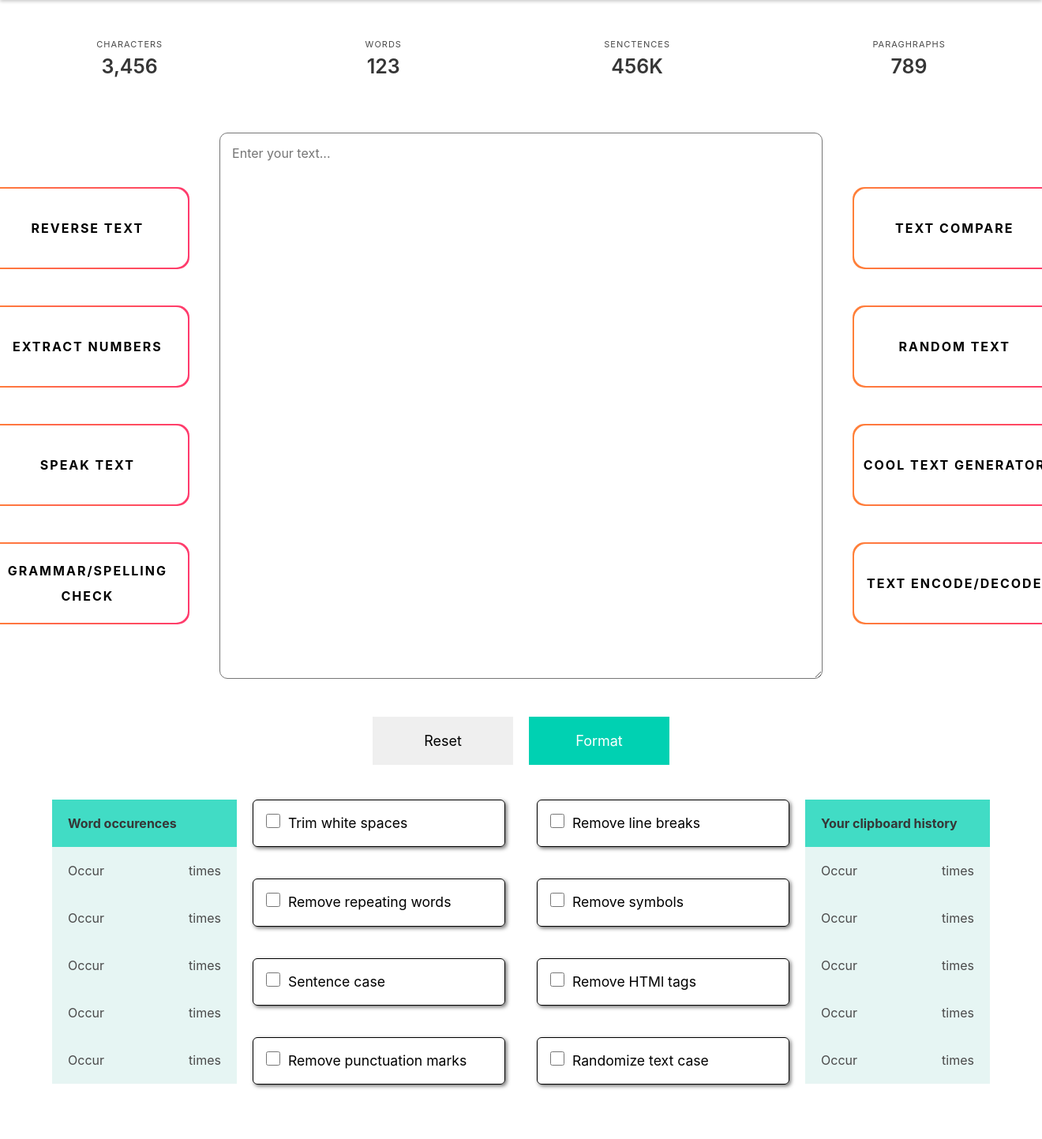
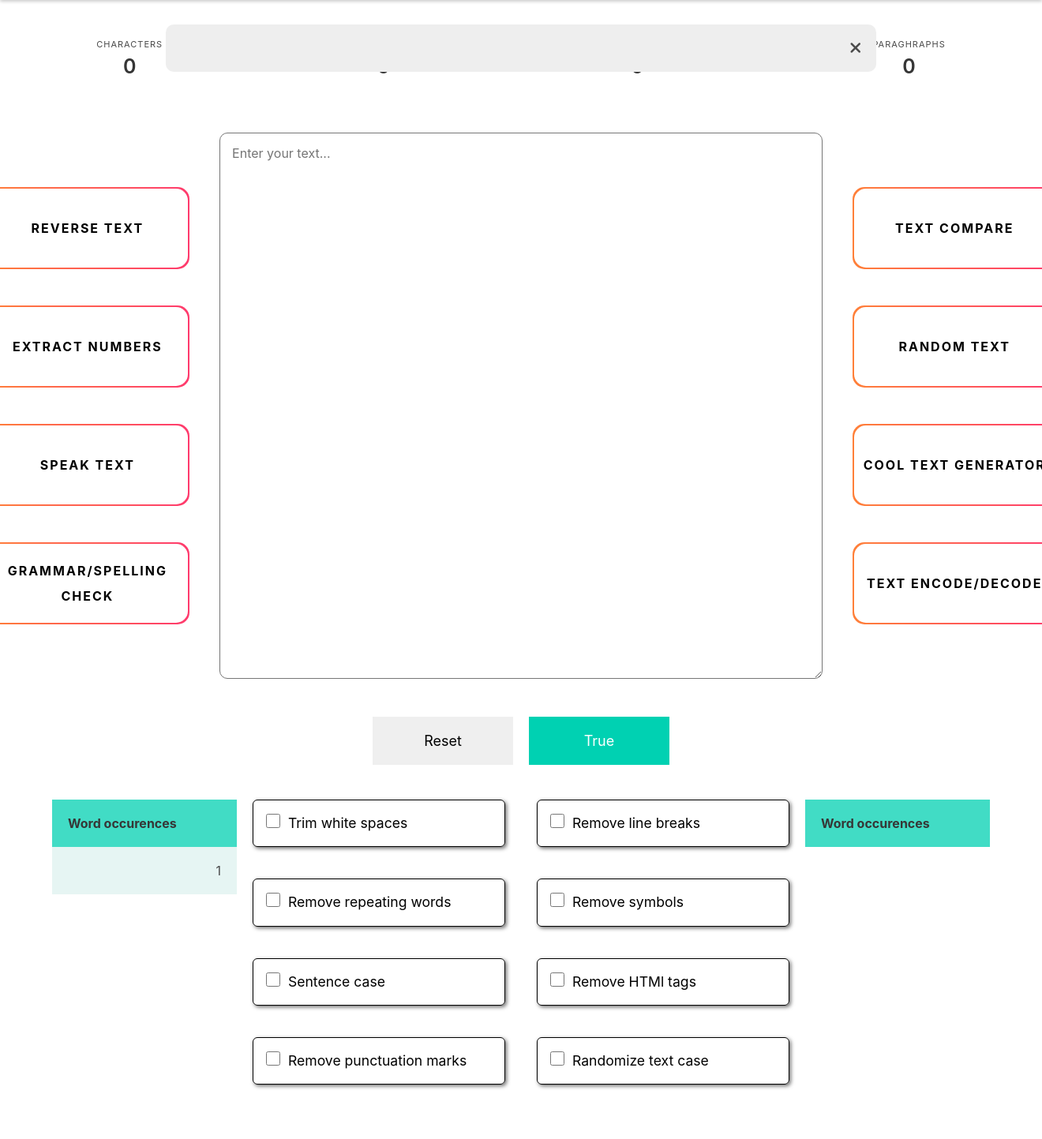
Before and after one commit to prajvalchavan99/TheSite, a Django app: page /texty/ in a window 1320 px wide; the page is wider, and only the part inside the window is pictured. Shown: the part 89-1532 px from the top of that part at 79% size. Before the commit the page ends 1468 px from the top of that part, so only its background shows below. Run offline with Django 4.2, Linux system fonts and the light colour scheme; lists and menus that the app fills with data are empty; some libraries are stand-ins or nearby versions.

Commit message:
partial working

```diff
--- a/texty/static/css/main.css
+++ b/texty/static/css/main.css
@@ -4,7 +4,8 @@
     width: 100%;
     flex: 0 0 20%;
 }
-.card-right{
+
+.card-right {
     text-align: center;
     margin: 0px 10px 0px 30px;
     width: 100%;
@@ -17,7 +18,7 @@
     }
 }
 
-.textareaprimary{
+.textareaprimary {
     display: block;
     margin: 0px 10px;
     width: 100%;
@@ -27,26 +28,33 @@
     border-radius: 10px;
     flex: 0 0 60%;
 }
-.bordershadow:focus-visible,:visited,:focus {
+
+.bordershadow:focus-visible,
+:visited,
+:focus {
     outline: rgb(35 173 255);
-    box-shadow: 0 0 6px rgb(35 173 255) ;
+    box-shadow: 0 0 6px rgb(35 173 255);
 }
 
-a.navbar-item, .navbar-link{
+a.navbar-item,
+.navbar-link {
     font-size: 22px;
 }
 
-@media screen and (min-width: 1024px){
+@media screen and (min-width: 1024px) {
     .navbar {
         min-height: 4.25rem;
     }
 }
+
 .navbar-item img {
     max-height: none;
 }
+
 nav {
-    box-shadow: 0 2px 4px 0 rgba(0,0,0,.2);
+    box-shadow: 0 2px 4px 0 rgba(0, 0, 0, .2);
 }
+
 .navbar-start {
     margin-left: auto;
     justify-content: space-evenly;
@@ -62,7 +70,7 @@
     color: black;
     margin: 0px 5px;
 } */
-.maincontainer{
+.maincontainer {
     display: flex;
     width: 1273px;
     margin: 0 auto;
@@ -119,19 +127,45 @@
 }
 
 @-webkit-keyframes AnimateBorder {
-    0%{background-position:0% 50%}
-    50%{background-position:100% 50%}
-    100%{background-position:0% 50%}
+    0% {
+        background-position: 0% 50%
     }
+
+    50% {
+        background-position: 100% 50%
+    }
+
+    100% {
+        background-position: 0% 50%
+    }
+}
+
 @-moz-keyframes AnimateBorder {
-    0%{background-position:0% 50%}
-    50%{background-position:100% 50%}
-    100%{background-position:0% 50%}
+    0% {
+        background-position: 0% 50%
     }
+
+    50% {
+        background-position: 100% 50%
+    }
+
+    100% {
+        background-position: 0% 50%
+    }
+}
+
 @keyframes AnimateBorder {
-    0%{background-position:0% 50%}
-    50%{background-position:100% 50%}
-    100%{background-position:0% 50%}
+    0% {
+        background-position: 0% 50%
+    }
+
+    50% {
+        background-position: 100% 50%
+    }
+
+    100% {
+        background-position: 0% 50%
+    }
 }
 
 .button-36 {
@@ -142,7 +176,7 @@
     color: #FFFFFF;
     cursor: pointer;
     flex-shrink: 0;
-    font-family: "Inter UI","SF Pro Display",-apple-system,BlinkMacSystemFont,"Segoe UI",Roboto,Oxygen,Ubuntu,Cantarell,"Open Sans","Helvetica Neue",sans-serif;
+    font-family: "Inter UI", "SF Pro Display", -apple-system, BlinkMacSystemFont, "Segoe UI", Roboto, Oxygen, Ubuntu, Cantarell, "Open Sans", "Helvetica Neue", sans-serif;
     font-size: 24px;
     font-weight: 500;
     height: 8rem;
@@ -162,46 +196,49 @@
     transition-duration: .1s;
 }
 
-.title{
+.title {
     font-size: 25px;
 }
 
-.extraoptions{
+.extraoptions {
     display: flex;
     margin: 0 auto;
     width: 90%;
     justify-content: center;
+    height: 450px;
+    overflow: auto;
 }
 
-.extraoptions>div{
+.extraoptions>div {
     width: 100%;
 }
 
-.extraoptionelements{
+.extraoptionelements {
     padding: 20px;
     width: 100%;
 }
 
-.extraoptionelements label{
+.extraoptionelements label {
     font-size: 1.1rem;
 }
 
-.extraoptionelements input[type=checkbox]{
+.extraoptionelements input[type=checkbox] {
     height: 18px;
     width: 18px;
 }
 
-.formatbuttons{
+.formatbuttons {
     display: flex;
     width: 30%;
     margin: 0 auto;
 }
-.formatbuttons>div{
+
+.formatbuttons>div {
     width: 100%;
     text-align: center;
 }
 
-.formatbuttons button{
+.formatbuttons button {
     padding: 20px;
     border: none;
     font-size: 18px;
@@ -209,11 +246,11 @@
 }
 
 
-.custom-checkbox{
+.custom-checkbox {
     width: 100%;
 }
 
-.custom-checkbox span{
+.custom-checkbox span {
     width: 20rem;
     display: block;
     border-radius: 6px;
@@ -227,12 +264,12 @@
     cursor: pointer;
     user-select: none;
     border: 1px solid;
-    -webkit-box-shadow: 2px 2px 5px 0px rgba(112,112,112,1);
-    -moz-box-shadow: 2px 2px 5px 0px rgba(112,112,112,1);
-    box-shadow: 2px 2px 5px 0px rgba(112,112,112,1);
+    -webkit-box-shadow: 2px 2px 5px 0px rgba(112, 112, 112, 1);
+    -moz-box-shadow: 2px 2px 5px 0px rgba(112, 112, 112, 1);
+    box-shadow: 2px 2px 5px 0px rgba(112, 112, 112, 1);
 }
 
-.custom-checkbox-input:checked ~ .custom-checkbox-text {
+.custom-checkbox-input:checked~.custom-checkbox-text {
     border: 2px solid #00d1b2;
     color: #00d1b2;
     -webkit-box-shadow: 2px 2px 5px 0px #00d1b2;
@@ -240,7 +277,7 @@
     box-shadow: 2px 2px 5px 0px #00d1b2;
 }
 
-.textcomparediv{
+.textcomparediv {
     border: 1px solid;
     width: 100%;
     margin: 10px;
@@ -254,39 +291,77 @@
     color: #555;
 }
 
-.sidetable{
+.sidetable {
     width: 100%;
     border-spacing: 20px;
     margin-top: 20px;
     border-radius: 10px;
     border-style: hidden;
 }
-.sidetable th{
+
+.sidetable th {
     background-color: #00d1b2be;
     padding: 20px;
 }
-.sidetable td{
+
+.sidetable td {
     padding: 20px;
     background-color: #e6f5f3;
 }
-.sidetable td:nth-child(2){
+
+.sidetable td:nth-child(2) {
     text-align: right;
 }
 
-.formatbuttonscompare{
+.formatbuttonscompare {
     display: flex;
     width: 1273px;
     margin: 0 auto;
     justify-content: space-around;
 }
-.formatbuttonscompare>div{
+
+.formatbuttonscompare>div {
     width: 25%;
     text-align: center;
 }
 
-.formatbuttonscompare button{
+.formatbuttonscompare button {
     padding: 20px;
     border: none;
     font-size: 18px;
     width: 90%;
 }
+
+.sidetable p {
+    text-overflow: ellipsis;
+    overflow: hidden;
+    max-width: 200px;
+    max-height: 1.2em;
+    white-space: nowrap;
+    transition: 0.15s;
+}
+
+.sidetable p:hover{
+    max-height: none !important;
+    white-space: pre-wrap;
+    transition: max-height 0.15s ease-out;
+}
+
+.mainPopup{
+    padding: 20px;
+    background-color: #EEEEEE;
+    transition: .5s;
+    max-width: 900px;
+    position: absolute;
+    margin: auto;
+    top: 120px;
+    right: 0;
+    left: 0;
+    border-radius: 10px;
+}
+
+.mainPopup i{
+    float: right;
+    font-size: 20px;
+    cursor: pointer;
+}
--- a/texty/templates/base.html
+++ b/texty/templates/base.html
@@ -2,6 +2,7 @@
 <link rel="stylesheet" href="{% static '/css/bulma.css' %}">
 <link rel="stylesheet" href="{% static '/css/main.css' %}">
 <script src="https://cdn.lordicon.com/xdjxvujz.js"></script>
+<link rel="stylesheet" href="https://cdnjs.cloudflare.com/ajax/libs/font-awesome/6.2.1/css/all.min.css" integrity="sha512-MV7K8+y+gLIBoVD59lQIYicR65iaqukzvf/nwasF0nqhPay5w/9lJmVM2hMDcnK1OnMGCdVK+iQrJ7lzPJQd1w==" crossorigin="anonymous" referrerpolicy="no-referrer" />
 <nav class="navbar" role="navigation" aria-label="main navigation">
   <div class="navbar-brand">
     <a class="navbar-item" href="https://bulma.io">
--- a/texty/templates/index.html
+++ b/texty/templates/index.html
@@ -1,35 +1,39 @@
 {% include 'base.html' %}
 <br><br>
+<div id="app">
+  <div class="mainPopup" :style="popupDisplay ? { 'display': 'block' } : { 'display': 'none' }">
+    <i class="fa-solid fa-xmark" @click="popupDisplay = false"></i>
+  </div>
   <div class="level is-mobile">
     <div class="level-item has-text-centered">
       <div>
         <p class="heading">Characters</p>
-        <p class="title">3,456</p>
+        <p class="title">[[ count ]]</p>
       </div>
     </div>
     <div class="level-item has-text-centered">
       <div>
         <p class="heading">Words</p>
-        <p class="title">123</p>
+        <p class="title">[[ wordcount]]</p>
       </div>
     </div>
     <div class="level-item has-text-centered">
       <div>
         <p class="heading">Senctences</p>
-        <p class="title">456K</p>
+        <p class="title">[[ sentencecount ]]</p>
       </div>
     </div>
     <div class="level-item has-text-centered">
       <div>
         <p class="heading">Paraghraphs</p>
-        <p class="title">789</p>
+        <p class="title">[[ paragraphcount]]</p>
       </div>
     </div>
   </div>
   <div class="maincontainer">
     <div class="card-left">
       <div class="button-wrapper">
-      <button class="side-button" type="button">Reverse text</button>
+        <button class="side-button" type="button" @click="reversetext">Reverse text</button>
         <div class="button-bg"></div>
       </div>
       <div class="button-wrapper">
@@ -47,13 +51,16 @@
         <div class="button-bg"></div>
       </div>
     </div>
-  <textarea class="textareaprimary" rows="33" name="message" placeholder="Enter your text..."></textarea>
+    <textarea class="textareaprimary" rows="33" name="message" placeholder="Enter your text..."
+      v-model="text">[[ text ]]</textarea>
     <div class="card-right">
-    <a href="{% url 'textcompare' %}"><div class="button-wrapper">
+      <a href="{% url 'textcompare' %}">
+        <div class="button-wrapper">
           <button class="side-button" type="button">Text Compare
           </button>
           <div class="button-bg"></div>
-    </div></a>
+        </div>
+      </a>
       <div class="button-wrapper">
         <button class="side-button" type="button">Random text</button>
         <div class="button-bg"></div>
@@ -70,35 +77,19 @@
   </div>
   <br><br>
   <div class="formatbuttons">
-  <div><button>Reset</button></div>
-  <div><button style="background-color:#00d1b2;color:white">Format</button></div>
+    <div><button @click="ResetFormat">Reset</button></div>
+    <div><button style="background-color:#00d1b2;color:white" @click="FormatText">[[popupDisplay]]</button></div>
   </div>
   <br>
   <div class="extraoptions">
-  <div>
+    <div id="WordOccurences" style="overflow: auto;">
       <table class="sidetable">
         <tr>
           <th colspan="2">Word occurences</th>
         </tr>
-      <tr>
-        <td>Occur</td>
-        <td>times</td>
-      </tr>
-      <tr>
-        <td>Occur</td>
-        <td>times</td>
-      </tr>
-      <tr>
-        <td>Occur</td>
-        <td>times</td>
-      </tr>
-      <tr>
-        <td>Occur</td>
-        <td>times</td>
-      </tr>
-      <tr>
-        <td>Occur</td>
-        <td>times</td>
+        <tr v-for="index,i in numberoOfOcc">
+          <td style="word-break: break-all;">[[ i ]]</td>
+          <td>[[ index ]]</td>
         </tr>
       </table>
     </div>
@@ -106,25 +97,29 @@
       <div class="extraoptionelements">
         <label class="custom-checkbox">
 
-        <span class="custom-checkbox-text"><input class="custom-checkbox-input" name="alarm" value="True" type="checkbox"> &nbsp;Trim white spaces</span>
+          <span class="custom-checkbox-text"><input class="custom-checkbox-input" name="alarm" value="True"
+              type="checkbox" v-model="TrimWhiteSpaces"> &nbsp;Trim white spaces</span>
         </label>
       </div>
       <div class="extraoptionelements">
         <label class="custom-checkbox">
 
-        <span class="custom-checkbox-text"><input class="custom-checkbox-input" name="alarm" value="True" type="checkbox"> &nbsp;Remove repeating words</span>
+          <span class="custom-checkbox-text"><input class="custom-checkbox-input" name="alarm" value="True"
+              type="checkbox" v-model="RemoveReapetingWords"> &nbsp;Remove repeating words</span>
         </label>
       </div>
       <div class="extraoptionelements">
         <label class="custom-checkbox">
 
-        <span class="custom-checkbox-text"><input class="custom-checkbox-input" name="alarm" value="True" type="checkbox"> &nbsp;Sentence case</span>
+          <span class="custom-checkbox-text"><input class="custom-checkbox-input" name="alarm" value="True"
+              type="checkbox" v-model="SentenceCase"> &nbsp;Sentence case</span>
         </label>
       </div>
       <div class="extraoptionelements">
         <label class="custom-checkbox">
 
-        <span class="custom-checkbox-text"><input class="custom-checkbox-input" name="alarm" value="True" type="checkbox"> &nbsp;Remove punctuation marks</span>
+          <span class="custom-checkbox-text"><input class="custom-checkbox-input" name="alarm" value="True"
+              type="checkbox" v-model="RemovePunctuationMarks"> &nbsp;Remove punctuation marks</span>
         </label>
       </div>
     </div>
@@ -132,52 +127,173 @@
       <div class="extraoptionelements">
         <label class="custom-checkbox">
 
-        <span class="custom-checkbox-text"><input class="custom-checkbox-input" name="alarm" value="True" type="checkbox"> &nbsp;Remove line breaks</span>
+          <span class="custom-checkbox-text"><input class="custom-checkbox-input" name="alarm" value="True"
+              type="checkbox" v-model="RemoveLineBreakes"> &nbsp;Remove line breaks</span>
         </label>
       </div>
       <div class="extraoptionelements">
         <label class="custom-checkbox">
 
-        <span class="custom-checkbox-text"><input class="custom-checkbox-input" name="alarm" value="True" type="checkbox"> &nbsp;Remove symbols</span>
+          <span class="custom-checkbox-text"><input class="custom-checkbox-input" name="alarm" value="True"
+              type="checkbox" v-model="RemoveSymbols"> &nbsp;Remove symbols</span>
         </label>
       </div>
       <div class="extraoptionelements">
         <label class="custom-checkbox">
 
-        <span class="custom-checkbox-text"><input class="custom-checkbox-input" name="alarm" value="True" type="checkbox"> &nbsp;Remove HTMl tags
+          <span class="custom-checkbox-text"><input class="custom-checkbox-input" name="alarm" value="True"
+              type="checkbox" v-model="RemoveHTMLTags"> &nbsp;Remove HTMl tags
       </div>
       <div class="extraoptionelements">
         <label class="custom-checkbox">
 
-        <span class="custom-checkbox-text"><input class="custom-checkbox-input" name="alarm" value="True" type="checkbox"> &nbsp;Randomize text case</span>
+          <span class="custom-checkbox-text"><input class="custom-checkbox-input" name="alarm" value="True"
+              type="checkbox" v-model="RandomiseTextCase"> &nbsp;Randomize text case</span>
         </label>
       </div>
     </div>
-  <div>
+    <div id="ClipBoardHistory" style="overflow: auto;">
       <table class="sidetable">
         <tr>
-        <th colspan="2">Your clipboard history</th>
+          <th colspan="2">Word occurences</th>
         </tr>
-      <tr>
-        <td>Occur</td>
-        <td>times</td>
-      </tr>
-      <tr>
-        <td>Occur</td>
-        <td>times</td>
-      </tr>
-      <tr>
-        <td>Occur</td>
-        <td>times</td>
-      </tr>
-      <tr>
-        <td>Occur</td>
-        <td>times</td>
-      </tr>
-      <tr>
-        <td>Occur</td>
-        <td>times</td>
+        <tr v-for="index in TextChangeList">
+          <td><p> [[ index ]] </p></td>
+          <td><a href="">Restore</a></td>
         </tr>
       </table>
     </div>
   </div>
+</div>
+<script src="https://unpkg.com/vue@2.5.13/dist/vue.min.js"></script>
+<script src="https://unpkg.com/v-tag-input@0.0.3/dist/v-tag-input.js"></script>
+<script type="module">
+  var myObject = new Vue({
+    delimiters: ["[[", "]]"],
+    el: '#app',
+    name: "About",
+    data: function () {
+      return {
+        auto: 'saurabh bhaayyyyy',
+        display: 'block',
+        text: '',
+        TrimWhiteSpaces: false,
+        RemoveLineBreakes: false,
+        RemoveReapetingWords: false,
+        RemoveSymbols: false,
+        SentenceCase: false,
+        RemoveHTMLTags: false,
+        RemovePunctuationMarks: false,
+        RandomiseTextCase: false,
+        TextChangeList: [],
+        popupDisplay:'{{ openpopup }}',
+      };
+    },
+    computed: {
+      // logout user
+      count() {
+        return this.text.length;
+      },
+
+      wordcount() {
+        if (this.text == '')
+          return 0
+        return this.text.split(' ').length
+      },
+
+      sentencecount() {
+        if (this.text == '')
+          return 0
+        return this.text.split('.').length
+      },
+
+      paragraphcount() {
+        if (this.text == '') {
+          return 0;
+        }
+        return this.text.split('\n\n').length
+      },
+      numberoOfOcc() {
+        var obj = {};
+        this.text.split(" ").forEach(function (el, i, arr) {
+          obj[el] = obj[el] ? ++obj[el] : 1;
+        });
+        return Object.fromEntries(
+          Object.entries(obj).sort(([, a], [, b]) => a - b).reverse()
+        );
+      },
+    },
+    methods: {
+      reversetext() {
+        this.text = this.text.split("").reverse().join("");
+      },
+      FormatText() {
+        var initialText=this.text;
+        if (this.RemoveHTMLTags) {
+          this.text = this.text.replace(/<\/?[^>]+(>|$)/g, "");
+        }
+        if (this.TrimWhiteSpaces) {
+          var newText = this.text.replaceAll(' ', '');
+          this.text = newText;
+        }
+        if (this.RemoveLineBreakes) {
+          this.text = this.text.replaceAll('\n', '')
+        }
+        if (this.RemoveReapetingWords) {
+          const categories = this.text.split(' ');
+          const unique = Array.from(new Set(categories));
+          this.text = unique.join(" ")
+        }
+        if (this.RemoveSymbols) {
+          this.text = this.text.replace(/[^a-zA-Z \n]/g, "");
+        }
+        if (this.SentenceCase) {
+          var rg = /(^\w{1}|\.\s*\w{1})/gi;
+          var myString = this.text.toLowerCase();
+          myString = myString.replace(rg, function (toReplace) {
+            return toReplace.toUpperCase();
+          });
+          this.text = myString;
+        }
+        if (this.RemovePunctuationMarks) {
+          var s = this.text;
+          var punctuationless = s.replace(/[.,\/#!$%\^&\*;:{}=\-_`~()]/g, "");
+          this.text = punctuationless;
+        }
+        if (this.RandomiseTextCase) {
+          var str = this.text.split('').map((v) =>
+            Math.round(Math.random()) ? v.toUpperCase() : v.toLowerCase()
+          ).join('');
+          this.text = str;
+        }
+        var finaltext=this.text;
+        if(initialText != finaltext)
+          this.TextChangeList.push(initialText)
+      },
+
+      ResetFormat() {
+        this.TrimWhiteSpaces = false;
+        this.RemoveLineBreakes = false;
+        this.RemoveReapetingWords = false;
+        this.RemoveSymbols = false;
+        this.SentenceCase = false;
+        this.RemoveHTMLTags = false;
+        this.RemovePunctuationMarks = false;
+        this.RandomiseTextCase = false;
+      }
+    },
+    ready: function () {
+      window.beforeunload = this.beforerefresh;
+
+    },
+    // mounted function, can be also used as onload function
+    mounted: function () {
+      var errcount = 0;
+      var statusList = []
+      var isCamOff = localStorage.getItem("cameradisablemessage")
+      if (isCamOff == 1) {
+        document.getElementById("camonofftext").parentNode.style.backgroundColor = "#00589d";
+      }
+    }
+  });
+</script>
--- a/texty/views.py
+++ b/texty/views.py
@@ -2,7 +2,9 @@
 
 # Create your views here.
 def Home(request):
-    return render(request,'index.html')
+    context={}
+    context['openpopup']=True
+    return render(request,'index.html',context)
 
 def textcompare(request):
     return render(request,'textcompare.html')
--- a/thesite/settings.py
+++ b/thesite/settings.py
@@ -39,6 +39,7 @@
     'django.contrib.messages',
     'django.contrib.staticfiles',
     'texty',
+    'gTTS',
 ]
 
 MIDDLEWARE = [
```
Also changed, not shown: texty/static/js/WordOccurences.js (added, +11 -0 lines). Lines whose indentation alone changed are shown as unchanged.
